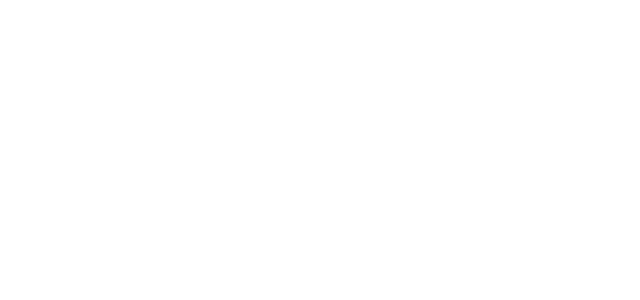
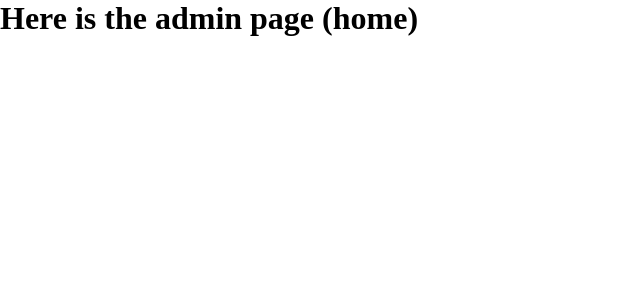
Before and after one commit to imLines/pyjamzzApp, a React (Create React App) app in the folder frontend-py/: page /admin in a window 1280 px wide. Before the commit this address had no page. Shown: the top 300 px of the page, without its empty margins (0-640 px from the left). Built offline with nearby package versions, Linux system fonts and the light colour scheme.

Commit message:
Admin Sector was initialized

```diff
--- a/frontend-py/src/App.js
+++ b/frontend-py/src/App.js
@@ -29,6 +29,9 @@
 
 import AccessoriesProducts from './pages/AccessoriesProducts/AccessoriesProducts';
 import AngeProductPage from './pages/AngeProducts/AngeProductPage/AngeProductPage';
+
+
+import HomeAdmin from './pages/Admin/Home/HomeAdmin';
 
 function App() {
 
@@ -81,6 +84,11 @@
         <Route exact path='/client/registration/success' element={<SuccessRegistration/>}/>
         <Route exact path='/client/login/success' element={<SuccessLogin/>}/>
       </Route>
+
+
+      <Route exact path='/admin' element={<HomeAdmin/>}>
+
+      </Route>
     </Routes>
     )
 
--- /dev/null
+++ b/frontend-py/src/pages/Admin/Home/HomeAdmin.js
@@ -0,0 +1,9 @@
+function HomeAdmin(){
+    return(
+        <>
+            <h1>Here is the admin page (home)</h1>
+        </>
+    )
+};
+
+export default HomeAdmin;
```
Also changed, not shown: frontend-py/src/pages/Manager/AdminLogin/AdminLogin.js (deleted, +0 -15 lines).
